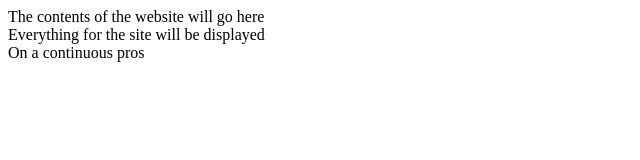
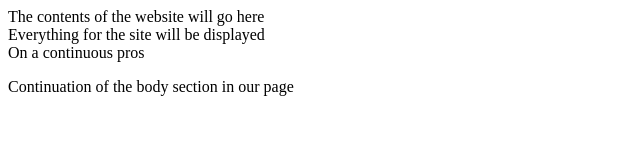
Before and after one commit to Radhika240/Website-Project, a plain HTML site: page index.html in a window 1280 px wide. Shown: the whole page, without its empty margins (0-640 px from the left). Drawn offline with Linux system fonts and the light colour scheme.

Commit message:
Changed the title of the page and added line and paragraph breaks to the index.html

```diff
--- a/index.html
+++ b/index.html
@@ -17,5 +17,11 @@
 
         On a continuous pros
 
+        <!-- <p> Paragraph tag creates an extra white spaces or double line spacing-->
+
+            <p>
+                Continuation of the body section in our page
+            </p>
+
     </body>
 </html>
```
